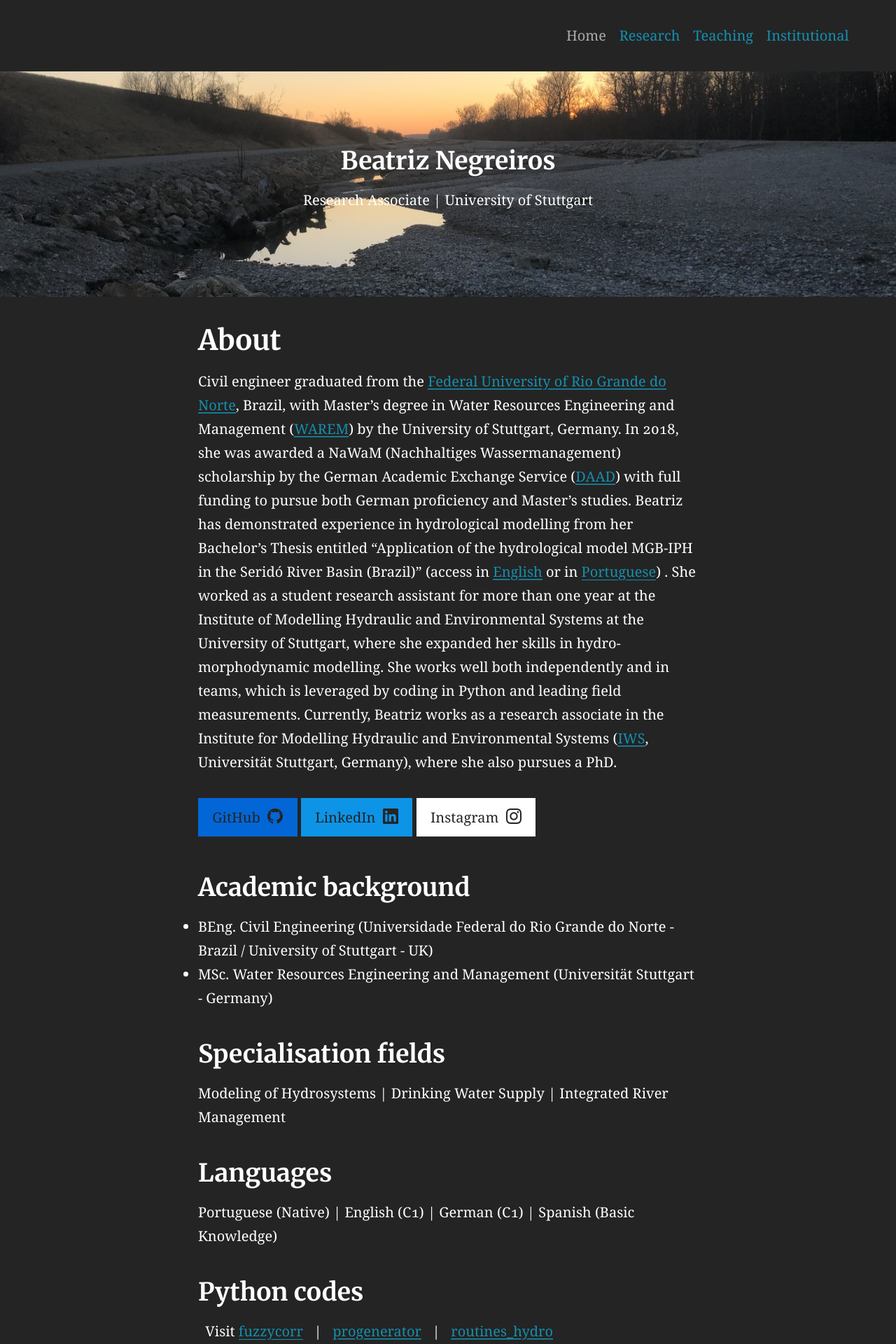
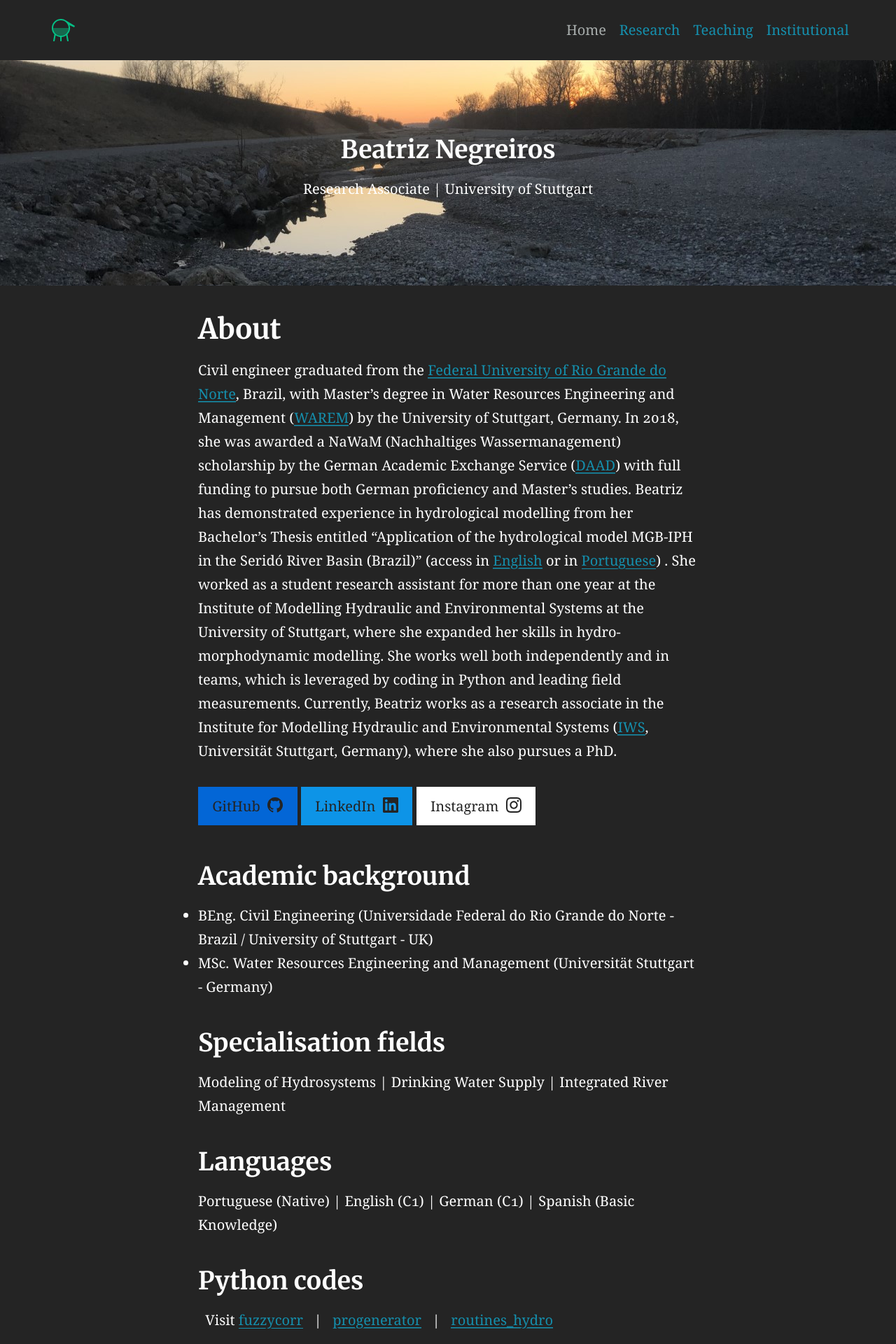
Before and after one commit to beatriznegreiros/beatriznegreiros_old2, a Jekyll site: the page built from index.md, in a window 1280 px wide. Shown: the top 1920 px of the page at 70% size. Built offline with Jekyll 4.4.1, drawn with Linux system fonts in a browser that asks for light colours.

Commit message:
put back logo orgin.

```diff
--- a/_config.yml
+++ b/_config.yml
@@ -93,7 +93,7 @@
 encoding: utf-8 # Make sure the encoding is right
 lang: en-GB # Set the site language
 title: "Beatriz Negreiros" # Site name or title, also used in jekyll-seo-tag
-logo: "/assets/logos/testsvg.svg" # Site logo, also used in jekyll-seo-tag
+logo: "/assets/logos/logo.svg" # Site logo, also used in jekyll-seo-tag
 description: "Alembic is a starting point for Jekyll projects. Rather than starting from scratch, this boilerplate is designed to get the ball rolling immediately" # Site description and default description, also used in jekyll-seo-tag
 url: "https://beatriznegreiros.github.io" # Site url, also used in jekyll-seo-tag
 baseurl: "/beatriznegreiros"
```
